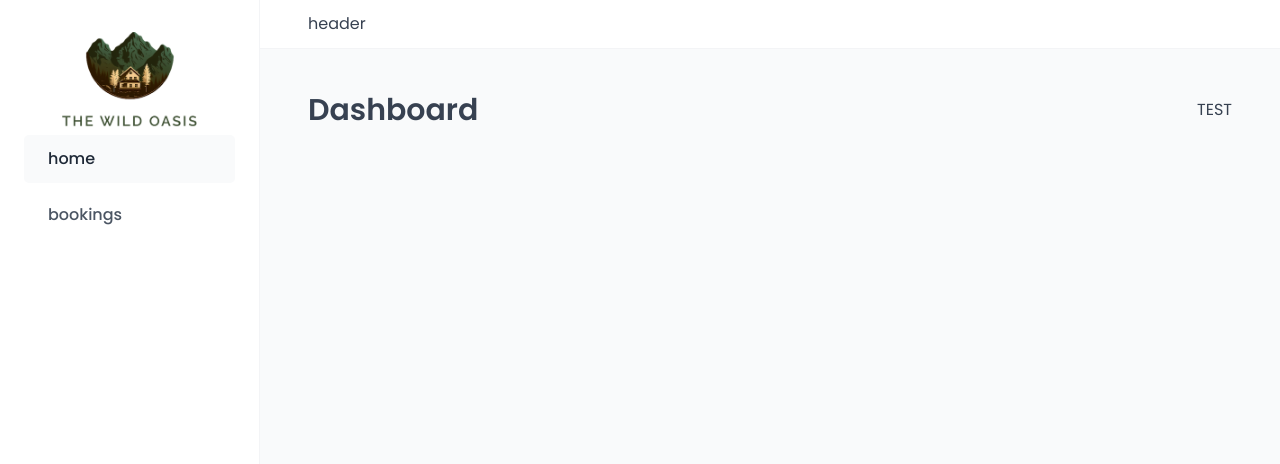
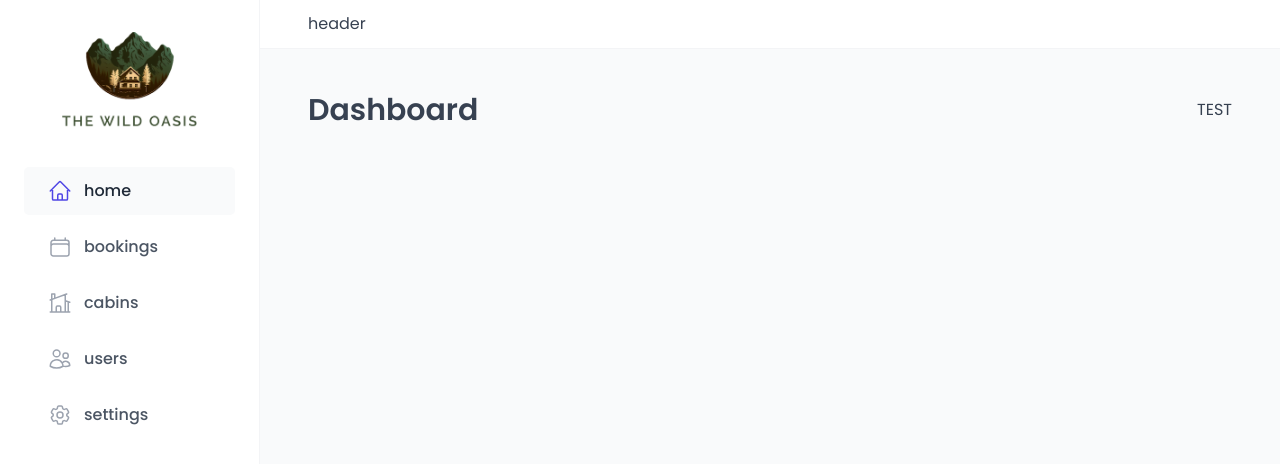
Before and after one commit to luka-tchanukvadze/The-Wild-Oasis-Internal-Tool, a React (Vite) app: page /dashboard in a window 1280 px wide. Shown: the top 464 px of the page. Built offline with nearby package versions, Linux system fonts and the light colour scheme; a web font is replaced by a local one.

Commit message:
Building the Sidebar and Main Navigation

```diff
--- a/src/ui/MainNav.jsx
+++ b/src/ui/MainNav.jsx
@@ -1,5 +1,13 @@
 import { NavLink } from "react-router-dom";
 import styled from "styled-components";
+
+import {
+  HiOutlineCalendar,
+  HiOutlineCog6Tooth,
+  HiOutlineHome,
+  HiOutlineHomeModern,
+  HiOutlineUsers,
+} from "react-icons/hi2";
 
 const NavList = styled.ul`
   display: flex;
@@ -51,10 +59,38 @@
     <nav>
       <NavList>
         <li>
-          <StyledNavLink to="/dashboard">home</StyledNavLink>
+          <StyledNavLink to="/dashboard">
+            <HiOutlineHome />
+            <span>home</span>
+          </StyledNavLink>
         </li>
+
         <li>
-          <StyledNavLink to="/bookings">bookings</StyledNavLink>
+          <StyledNavLink to="/bookings">
+            <HiOutlineCalendar />
+            <span>bookings</span>
+          </StyledNavLink>
+        </li>
+
+        <li>
+          <StyledNavLink to="/cabins">
+            <HiOutlineHomeModern />
+            <span>cabins</span>
+          </StyledNavLink>
+        </li>
+
+        <li>
+          <StyledNavLink to="/users">
+            <HiOutlineUsers />
+            <span>users</span>
+          </StyledNavLink>
+        </li>
+
+        <li>
+          <StyledNavLink to="/settings">
+            <HiOutlineCog6Tooth />
+            <span>settings</span>
+          </StyledNavLink>
         </li>
       </NavList>
     </nav>
--- a/src/ui/Sidebar.jsx
+++ b/src/ui/Sidebar.jsx
@@ -8,6 +8,9 @@
   border-right: 1px solid var(--color-grey-100);
 
   grid-row: 1 / -1;
+  display: flex;
+  flex-direction: column;
+  gap: 3.2rem;
 `;
 
 function Sidebar() {
```
